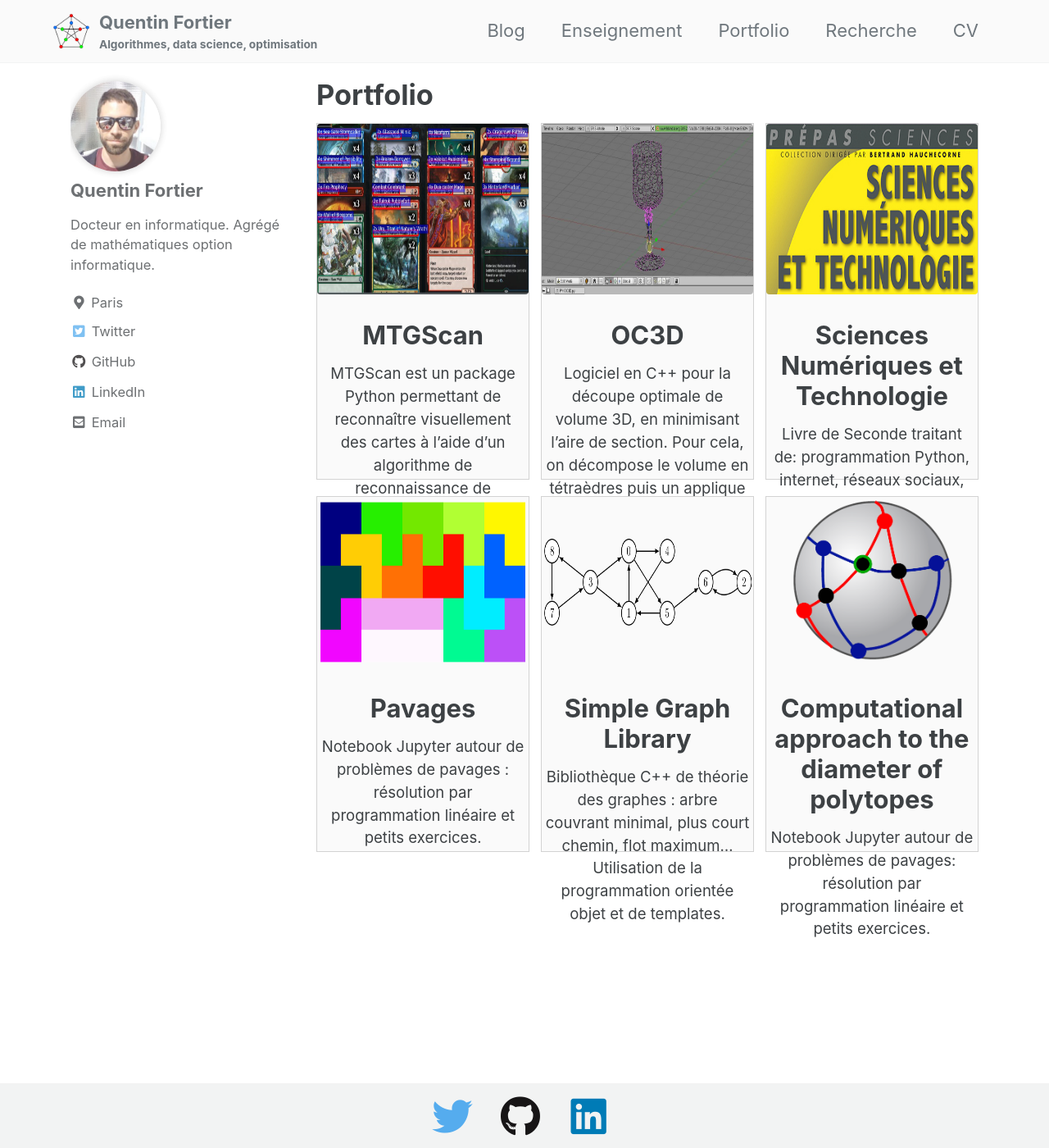
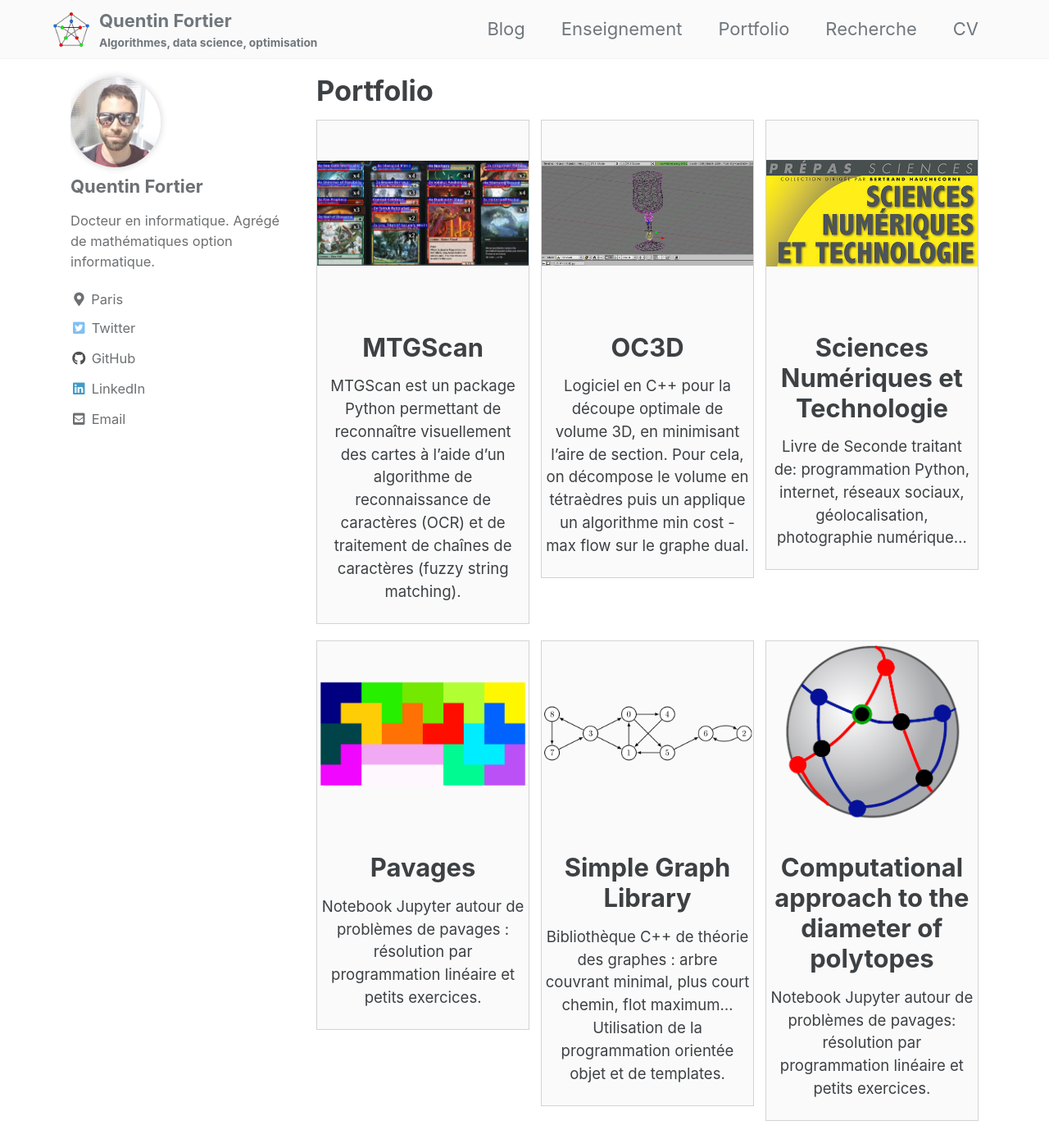
Before and after one commit to fortierq/fortierq.github.io, a Jekyll site: the page built from _pages/portfolio.md, in a window 1280 px wide and 1400 px high. Shown: the whole window at 82% size. Built offline with Jekyll 4.4.1, drawn with Linux system fonts in a browser that asks for light colours; cached includes are drawn as plain includes.

Commit message:
Remove feature item height

```diff
--- a/assets/css/main.scss
+++ b/assets/css/main.scss
@@ -8,7 +8,7 @@ $max-width: 90%;
 $back: rgb(250, 250, 250);
 
 .half-line {
-  line-height: 50%;
+  line-height: 40%;
 }
 
 .center {
@@ -32,9 +32,9 @@ img {
   opacity: 0.5;
 }
 
-.feature_sz{
-  height: 11.5cm;
-}
+// .feature_sz{
+//   height: 11.5cm;
+// }
 
 .archive__item{
   &:hover {
@@ -67,9 +67,10 @@ img {
 }
 
 .archive__item-teaser {
+  height: 6cm;
   img {
-    width: auto;
-    height: 5.5cm;
+    height: 100%;
+    object-fit: contain;
     box-shadow: 0 0 0px rgba(#000, 0.25);
   }
 }
```
